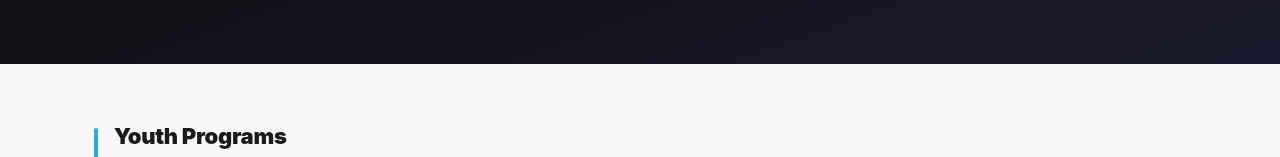
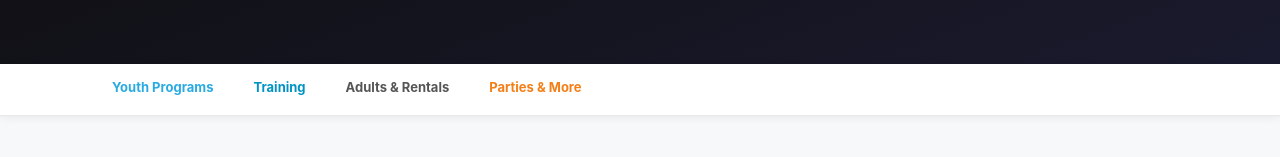
Before and after one commit to MLenoff/shooting-stars, a Next.js app: page /book in a window 1280 px wide. Shown: the part 300-457 px from the top of the page. Built offline with nearby package versions, Linux system fonts and the light colour scheme; no server answers.

Commit message:
Add sticky section nav with anchor scroll to book page

```diff
--- a/app/book/page.tsx
+++ b/app/book/page.tsx
@@ -118,11 +118,43 @@ export default async function HomePage() {
         </p>
       </section>
 
+      {/* Sticky section nav */}
+      <div style={{ position: 'sticky', top: 0, zIndex: 50, backgroundColor: 'white', borderBottom: '1px solid #e8e8e8', boxShadow: '0 2px 8px rgba(0,0,0,0.06)' }}>
+        <div style={{ maxWidth: '1140px', margin: '0 auto', padding: '0 24px', display: 'flex', gap: '4px', overflowX: 'auto', scrollbarWidth: 'none' }}>
+          {[
+            { label: 'Youth Programs', href: '#youth', color: '#29ABE2' },
+            { label: 'Training', href: '#training', color: '#0093c4' },
+            { label: 'Adults & Rentals', href: '#adults', color: '#555' },
+            { label: 'Parties & More', href: '#parties', color: '#f57f17' },
+          ].map(({ label, href, color }) => (
+            <a
+              key={href}
+              href={href}
+              style={{
+                display: 'inline-block',
+                padding: '14px 18px',
+                fontSize: '13px',
+                fontWeight: '700',
+                color,
+                textDecoration: 'none',
+                whiteSpace: 'nowrap',
+                borderBottom: `3px solid transparent`,
+                transition: 'border-color 0.15s',
+              }}
+              onMouseOver={e => (e.currentTarget.style.borderBottomColor = color)}
+              onMouseOut={e => (e.currentTarget.style.borderBottomColor = 'transparent')}
+            >
+              {label}
+            </a>
+          ))}
+        </div>
+      </div>
+
       <section style={{ maxWidth: '1140px', margin: '0 auto', padding: '56px 24px' }}>
 
         {/* Youth Programs */}
         {(youthPrograms.length > 0 || otherPrograms.length > 0 || hasSummerTraining) && (
-          <div style={sectionStyle}>
+          <div id="youth" style={sectionStyle}>
             <SectionHeader title="Youth Programs" subtitle="Classes and camps for players ages 2–12" color="#29ABE2" />
             <div style={gridStyle}>
               {[...youthPrograms, ...otherPrograms].map(program => (
@@ -164,7 +196,7 @@ export default async function HomePage() {
 
         {/* Training */}
         {(trainingPrograms.length > 0 || hasTrainingPackages) && (
-          <div style={sectionStyle}>
+          <div id="training" style={sectionStyle}>
             <SectionHeader title="Training" subtitle="Group classes and 1-on-1 sessions for all skill levels" color="#0093c4" />
             <div style={gridStyle}>
               {trainingPrograms.map(program => (
@@ -211,7 +243,7 @@ export default async function HomePage() {
 
         {/* Adults & Rentals */}
         {adultPrograms.length > 0 && (
-          <div style={sectionStyle}>
+          <div id="adults" style={sectionStyle}>
             <SectionHeader title="Adults & Rentals" subtitle="Open play and field rentals for adults 18 and up" color="#555" />
             <div style={gridStyle}>
               {adultPrograms.map(program => (
@@ -223,7 +255,7 @@ export default async function HomePage() {
 
         {/* Parties & More */}
         {(hasParties || apparel) && (
-          <div style={sectionStyle}>
+          <div id="parties" style={sectionStyle}>
             <SectionHeader title="Parties & More" subtitle="Birthday parties and official Shooting Stars gear" color="#f57f17" />
             <div style={gridStyle}>
 
--- a/app/globals.css
+++ b/app/globals.css
@@ -13,6 +13,10 @@
 @theme inline {
   --color-background: var(--background);
   --color-foreground: var(--foreground);
+}
+
+html {
+  scroll-behavior: smooth;
 }
 
 body {
```
